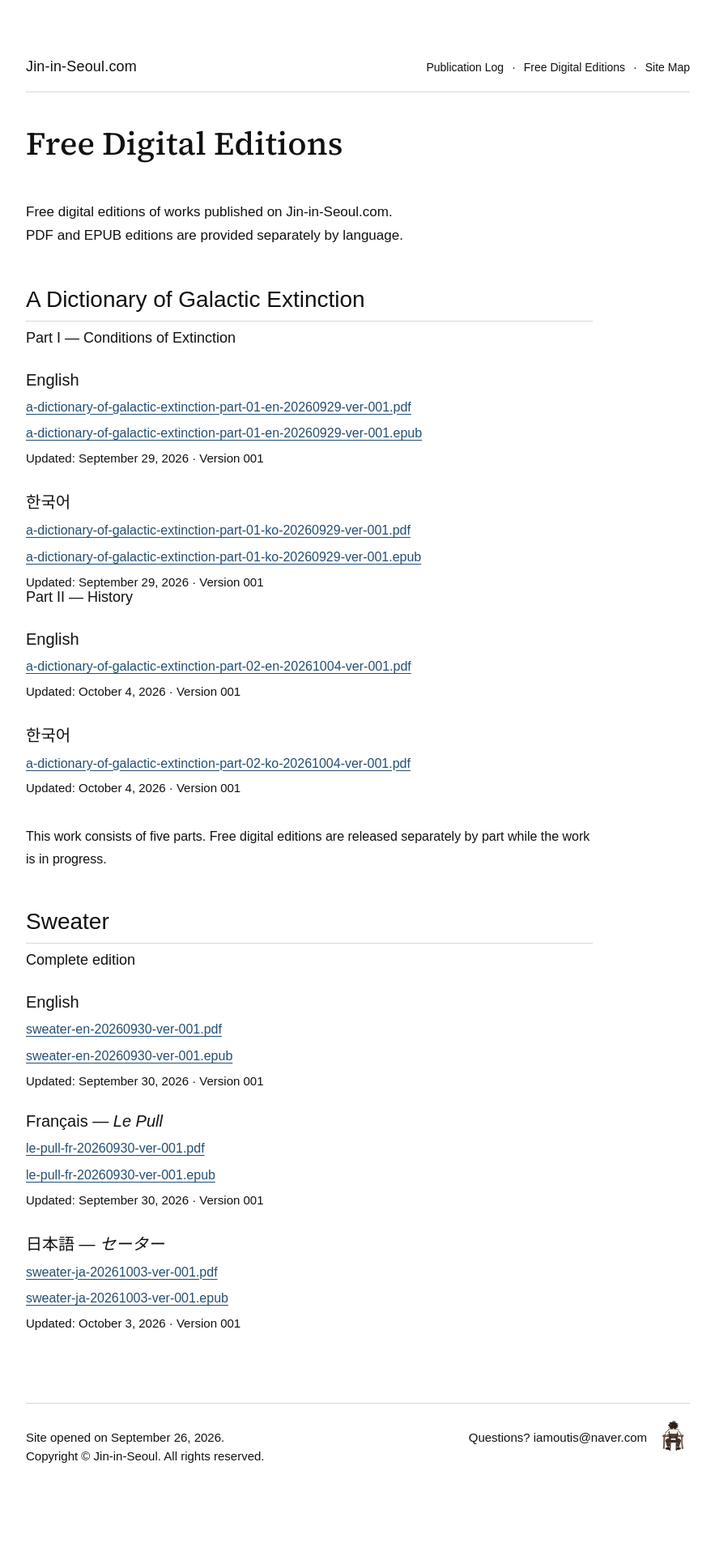
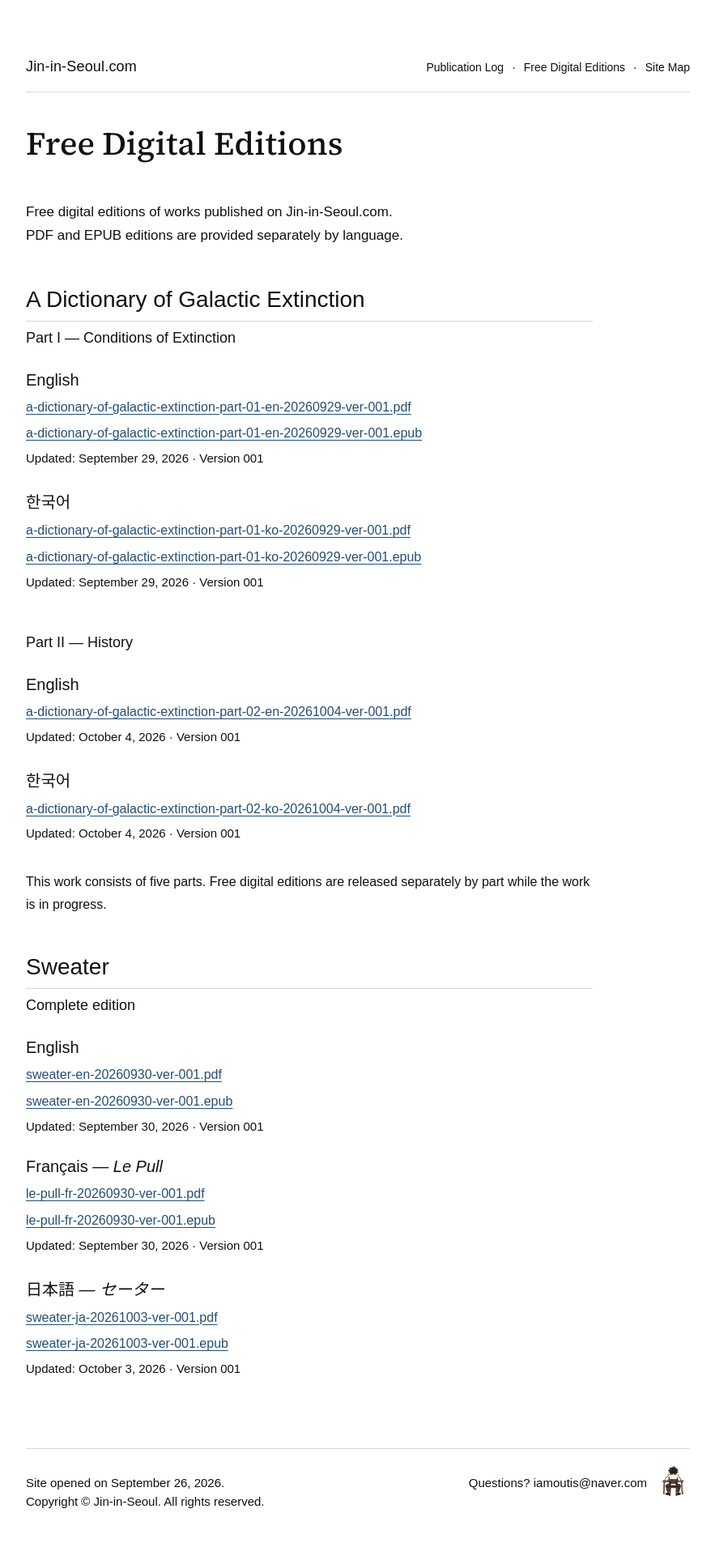
Before and after one commit to Jin-in-Seoul/Jin-in-Seoul, a Jekyll site: the page built from downloads/index.html, in a window 1280 px wide. Shown: the whole page at 81% size, without its empty margins (198-1081 px from the left). Built offline with Jekyll 4.4.1, drawn with Linux system fonts in a browser that asks for light colours; before the commit the page ends 1870 px from its top, so only the background shows below that.

Commit message:
Add spacing before Part II downloads

```diff
--- a/downloads/index.html
+++ b/downloads/index.html
@@ -22,6 +22,7 @@
     .download-work { margin-top: 48px; }
     .download-work h2 { margin: 0 0 10px; }
     .download-part { margin: 0 0 30px; font-size: 18px; }
+    .download-language + .download-part { margin-top: 56px; }
     .download-language { margin-top: 30px; }
     .download-language h3 { margin: 0 0 10px; font-size: 20px; font-weight: 500; }
     .download-files { list-style: none; padding: 0; margin: 0; }
```
